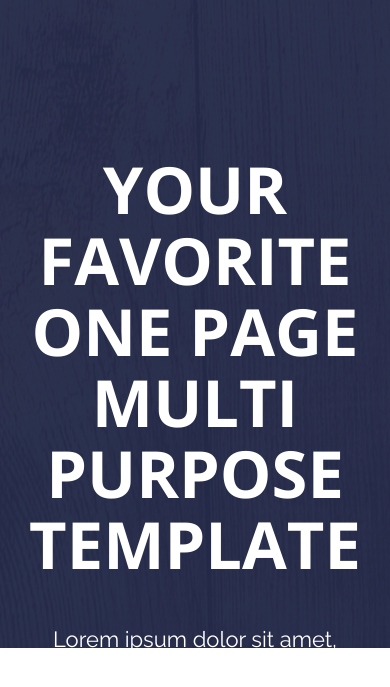
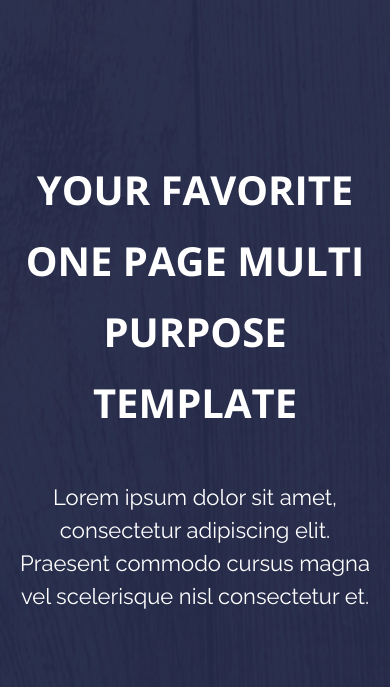
Before and after one commit to cansolele/ActiveBox-layout, a plain HTML site: page index.html in a window 390 px wide. Shown: the part 102-789 px from the top of the page. Drawn offline with nearby package versions, Linux system fonts and the light colour scheme.

Commit message:
Adaptive masthead

```diff
--- a/style.css
+++ b/style.css
@@ -437,10 +437,19 @@ body {
     .menu_icon {
         display: block;
     }
-    .header {
-        max-width: 90%
-    }
-    .intro {
-        max-width: 90%
+    .mainTitle {
+        font-size: 50px;
     }
 }
+
+@media(max-width:750px) {
+    .mainTitle {
+        font-size: 40px;
+    }
+    .masthead {
+        height: auto;
+    }
+    .redButton {
+        margin-bottom: 70px;
+    }
+}
```
